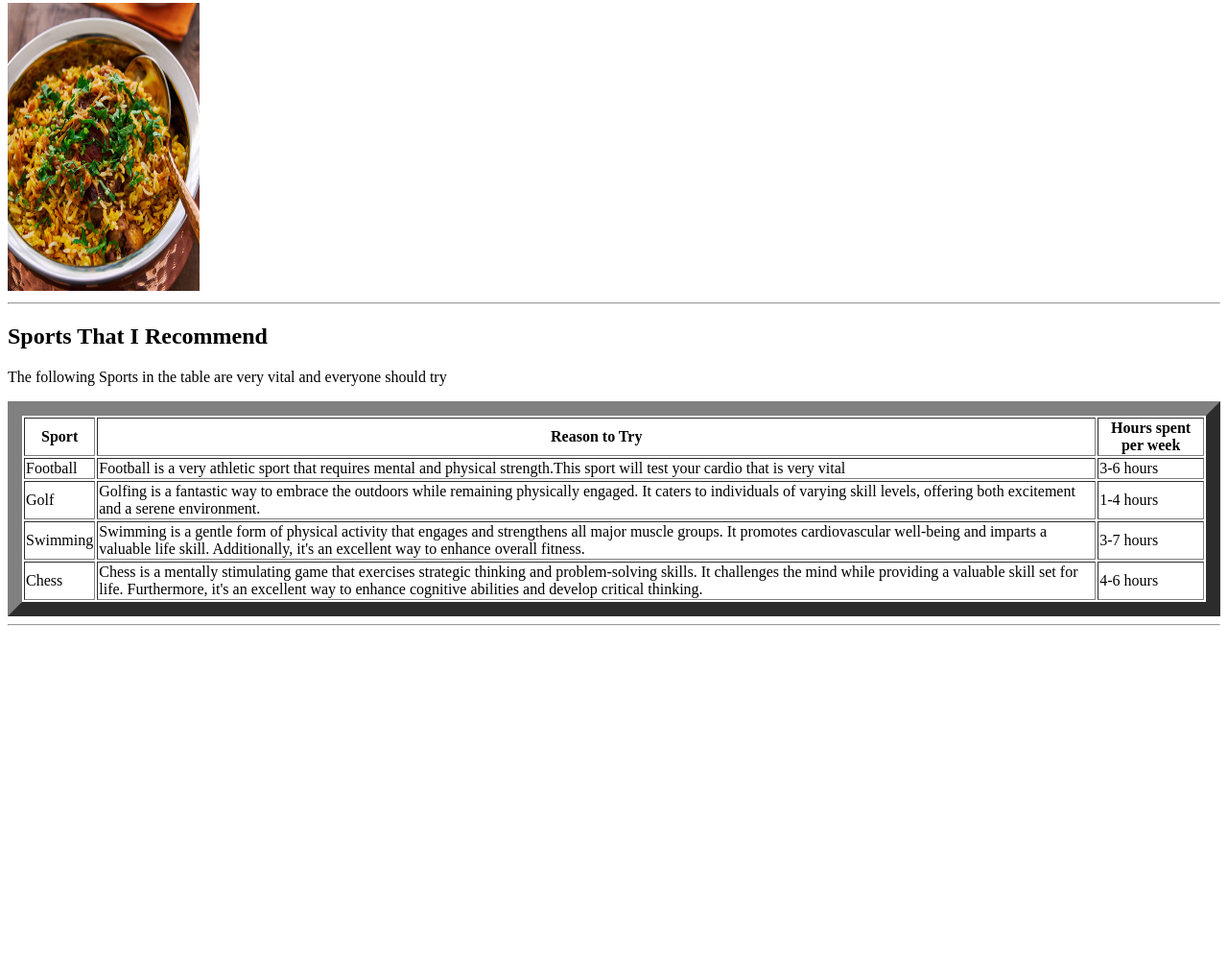
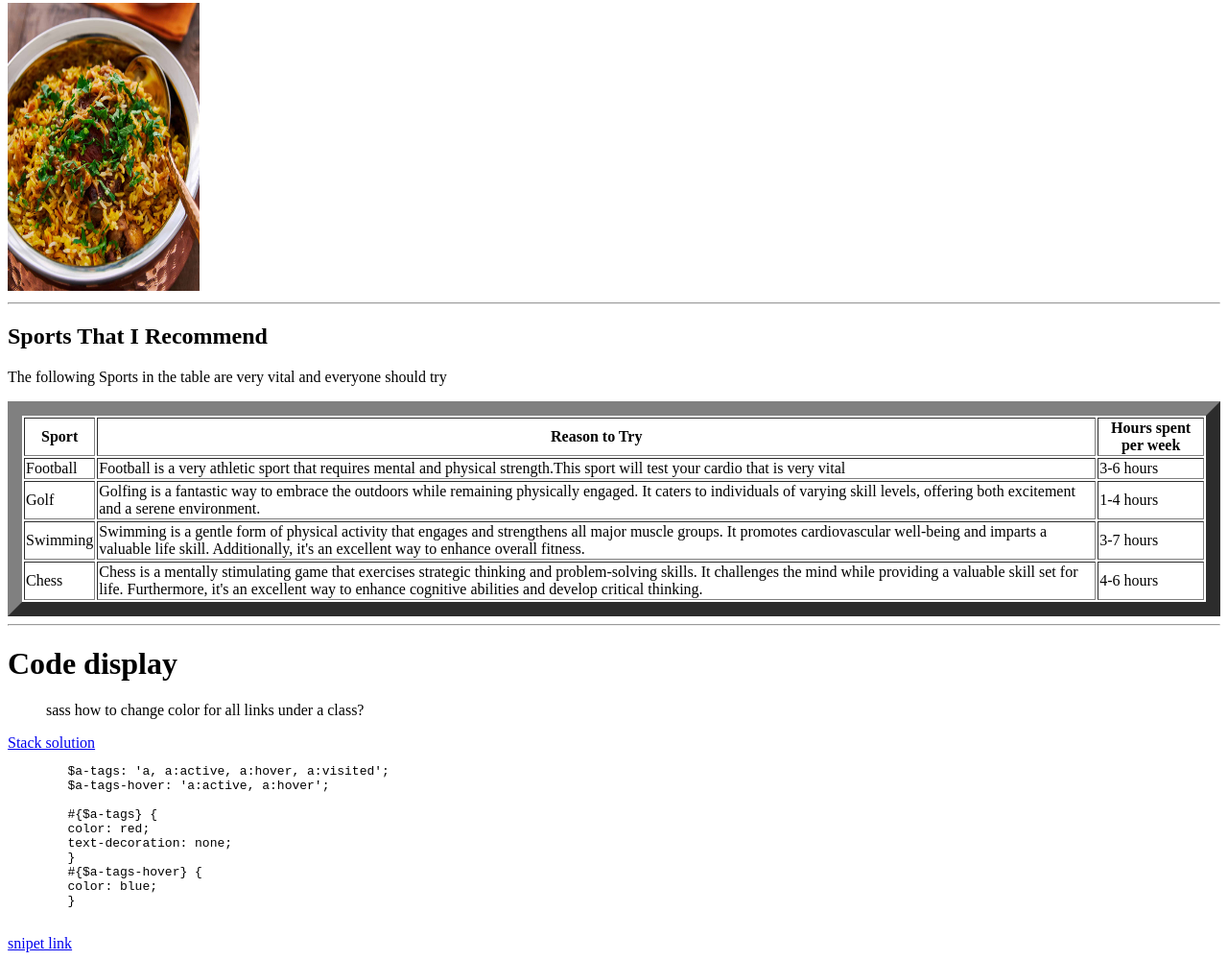
Before and after one commit to 44-563-WebApps-F23/44563-webapps-f23-assignment3-srinivas3p, a plain HTML site: page mystats.html in a window 1280 px wide. Shown: the part 250-1250 px from the top of the page at 96% size. Before the commit the page ends 910 px from the top, so only its background shows below. Drawn offline with Linux system fonts and the light colour scheme.

Commit message:
hhhudbdb

```diff
--- a/mystats.html
+++ b/mystats.html
@@ -43,4 +43,21 @@
         </tr>
     </table>
 
+
     <hr>
+    <h1>Code display</h1>
+    <blockquote cite="https://stackoverflow.com/questions/52000598/sass-how-to-change-color-for-all-links-under-a-class">sass how to change color for all links under a class?</blockquote>
+    <a href="https://stackoverflow.com/questions/52000598/sass-how-to-change-color-for-all-links-under-a-class">Stack solution</a>
+    <pre>
+        $a-tags: 'a, a:active, a:hover, a:visited';
+        $a-tags-hover: 'a:active, a:hover';
+
+        #{$a-tags} {
+        color: red;
+        text-decoration: none;
+        }
+        #{$a-tags-hover} {
+        color: blue;
+        }
+    </pre>
+    <a href="https://css-tricks.com/snippets/sass/sass-things-links/">snipet link</a>
```
